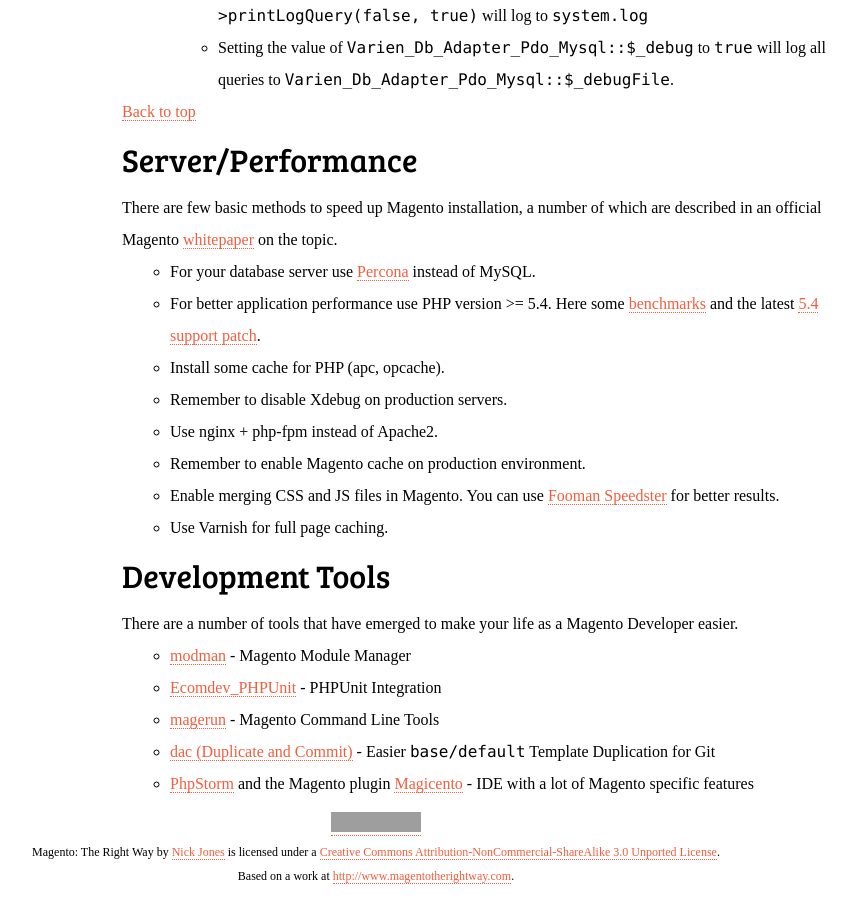
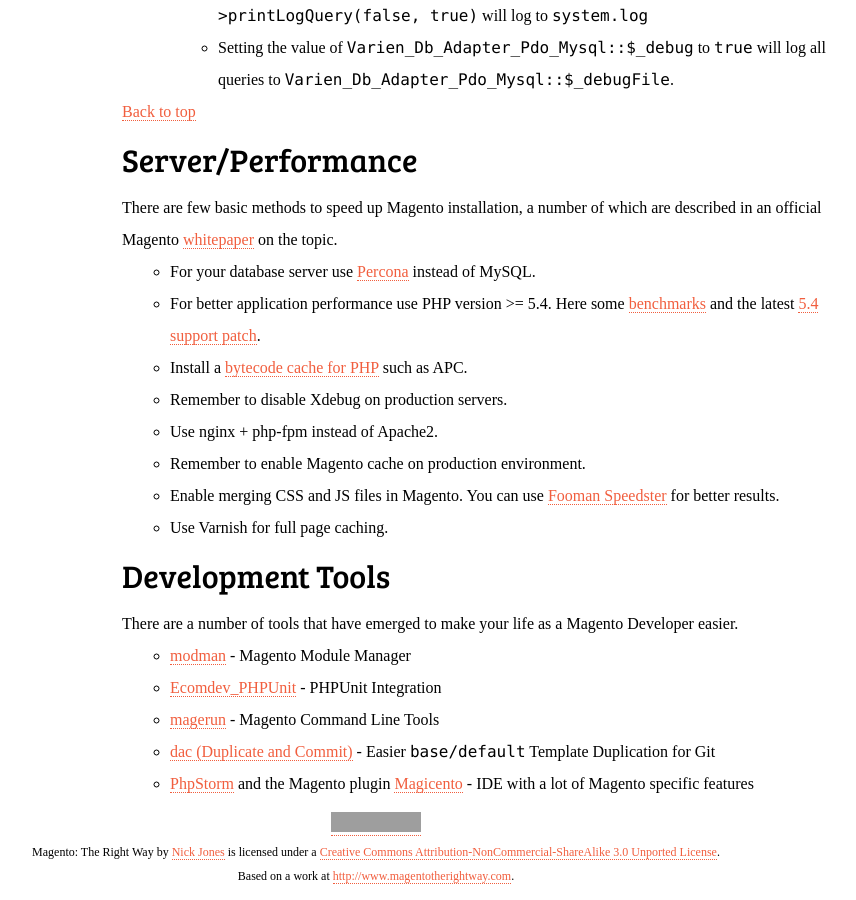
Before and after one commit to punkstar/magentotherightway.com, a Jekyll site: the page built from index.html, in a window 1280 px wide and 900 px high, scrolled down 3328 px. Shown: the whole window, without its empty margins (264-1120 px from the left). Built offline with Jekyll 4.4.1, drawn with Linux system fonts in a browser that asks for light colours; some web fonts are replaced; Markdown is read by kramdown in place of the engine named in the settings; grey boxes are pictures that could not be loaded.

Commit message:
Add a link to available bytecode caches

```diff
--- a/_posts/05-01-01-ServerPerformance.md
+++ b/_posts/05-01-01-ServerPerformance.md
@@ -7,7 +7,7 @@
 
 * For your database server use [Percona](http://www.percona.com/software/percona-server) instead of MySQL.
 * For better application performance use PHP version >= 5.4. Here some [benchmarks](http://www.eschrade.com/page/magento-performance-on-php-5-3-5-4-and-5-5rc3/) and the latest [5.4 support patch](http://magento.com/blog/magento-news/magento-now-supports-php-54).
-* Install some cache for PHP (apc, opcache).
+* Install a [bytecode cache for PHP](http://www.phptherightway.com/#bytecode_cache) such as APC.
 * Remember to disable Xdebug on production servers.
 * Use nginx + php-fpm instead of Apache2.
 * Remember to enable Magento cache on production environment.
```
